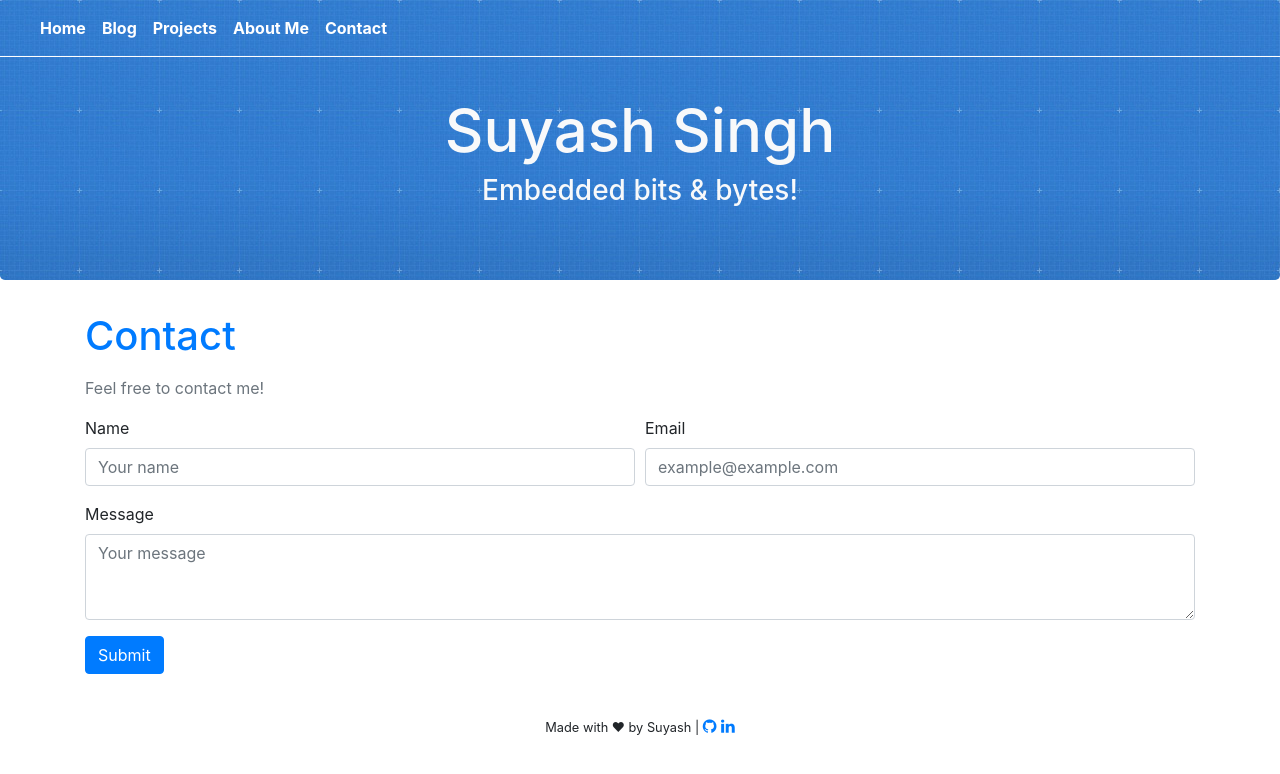
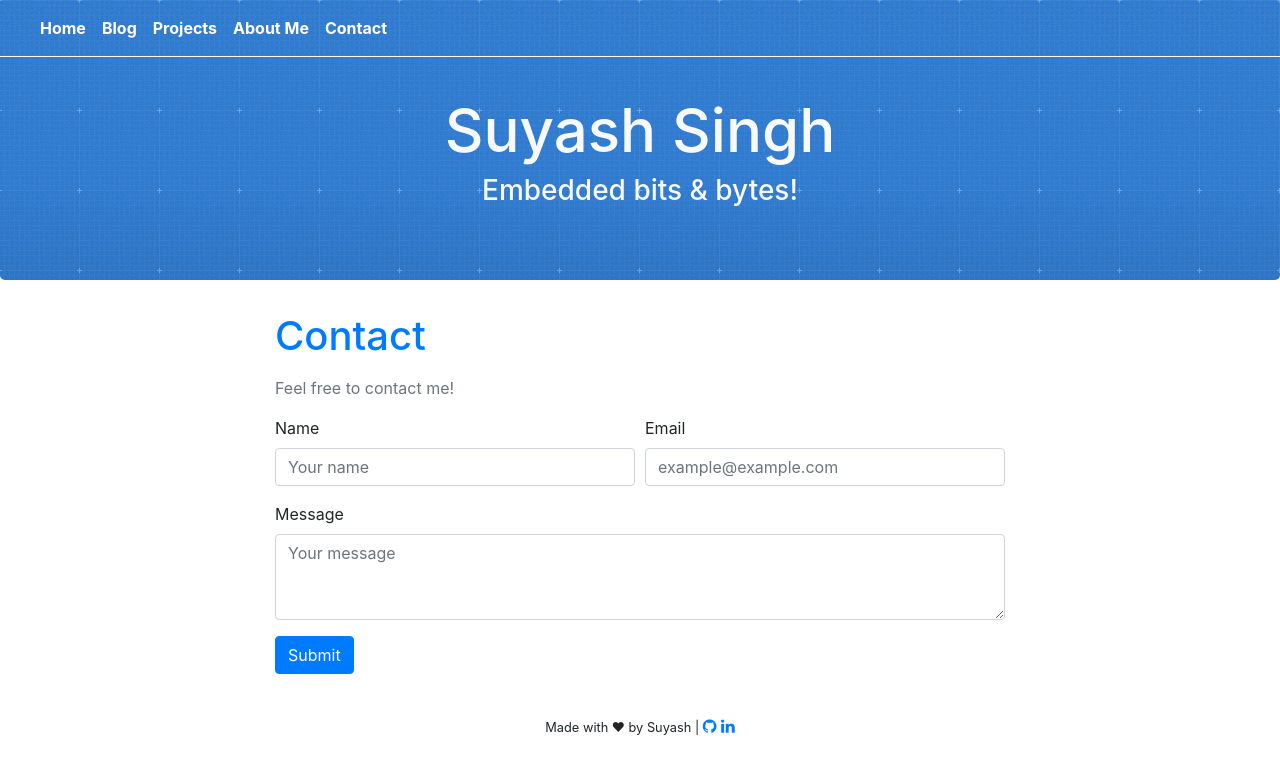
Before and after one commit to suyashsingh/suyashsingh.github.io, a Jekyll site: the page built from contact.md, in a window 1280 px wide and 900 px high. Shown: the top 774 px of the window. Built offline with Jekyll 4.4.1, drawn with Linux system fonts in a browser that asks for light colours.

Commit message:
updated default layout to have content in center of page

```diff
--- a/_layouts/default.html
+++ b/_layouts/default.html
@@ -63,7 +63,7 @@
   <!-- Page Container -->
   <div class="container">
     <div class="row">
-      <div class="col-md-12">
+      <div class="col-md-8 offset-md-2">
         <!-- Page title  -->
         <h1 class='text-primary'>{{ page.title }}</h1>
         <!-- Page Content -->
```
